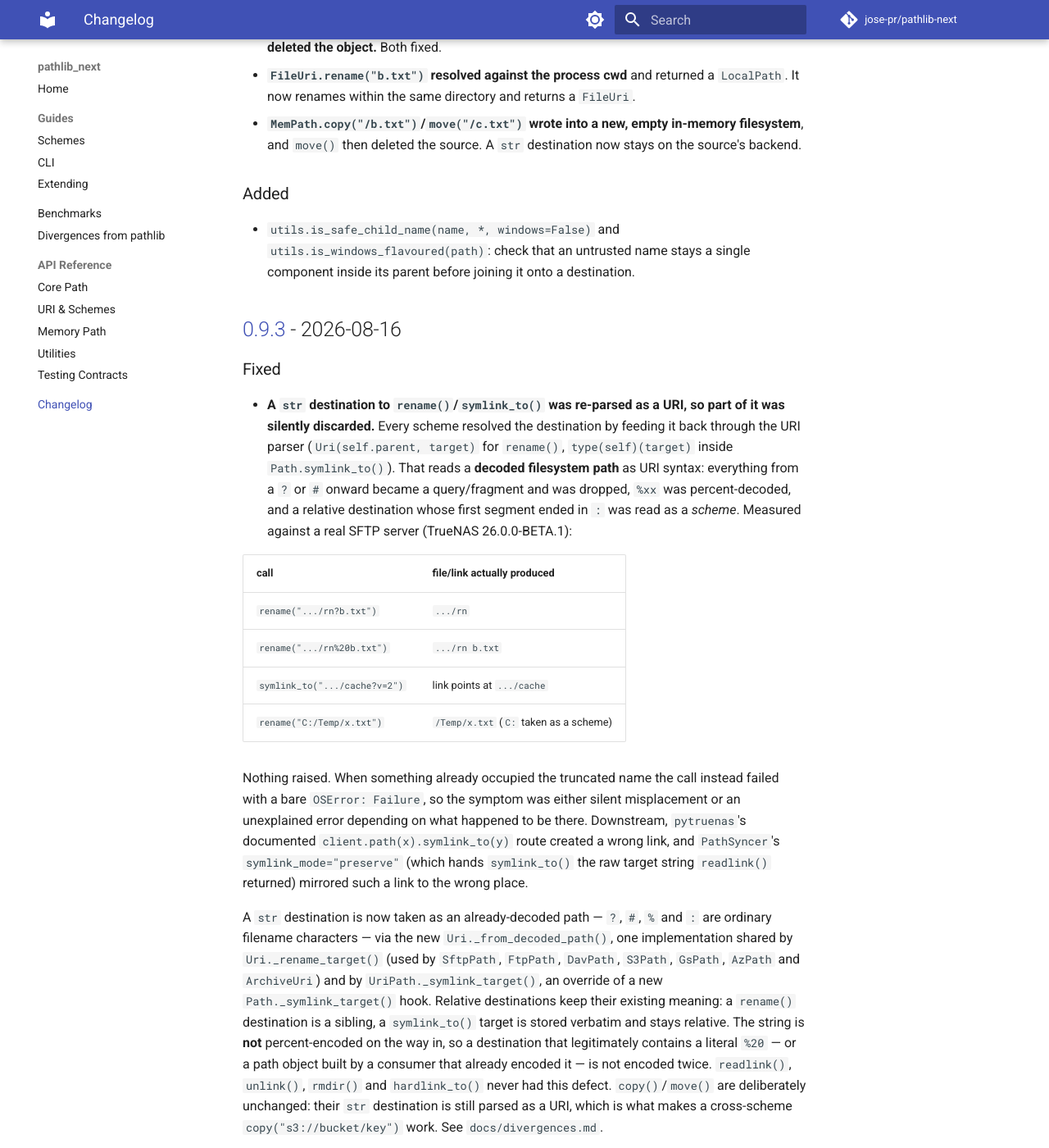
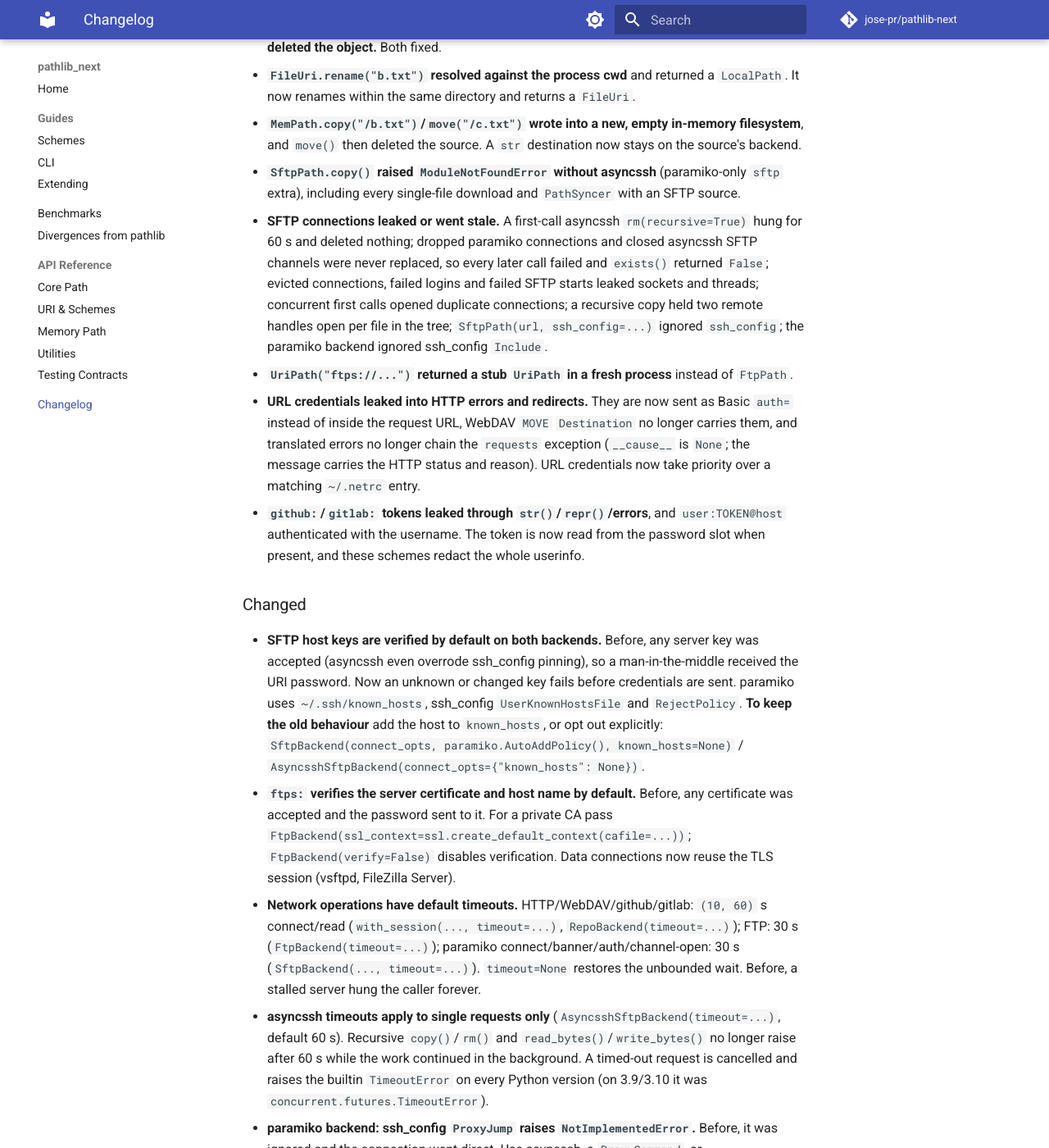
Before and after one commit to jose-pr/pathlib-next, an MkDocs documentation site: the page built from docs/changelog.md, in a window 1280 px wide and 1400 px high, scrolled down 2653 px. Shown: the whole window at 82% size. Built offline with MkDocs 1.6.1 and Material for MkDocs 9.7.7, drawn with Linux system fonts in a browser that asks for light colours; comment, search, counter and statistics services are not loaded; some of the changed text lies outside the part shown.

Commit message:
docs: document the new transport security defaults and opt-outs

```diff
--- a/CHANGELOG.md
+++ b/CHANGELOG.md
@@ -117,7 +117,67 @@ and this project adheres to [Semantic Versioning](https://semver.org/).
   in-memory filesystem**, and `move()` then deleted the source. A `str`
   destination now stays on the source's backend.
 
+- **`SftpPath.copy()` raised `ModuleNotFoundError` without asyncssh**
+  (paramiko-only `sftp` extra), including every single-file download and
+  `PathSyncer` with an SFTP source.
+- **SFTP connections leaked or went stale.** A first-call asyncssh
+  `rm(recursive=True)` hung for 60 s and deleted nothing; dropped paramiko
+  connections and closed asyncssh SFTP channels were never replaced, so every
+  later call failed and `exists()` returned `False`; evicted connections,
+  failed logins and failed SFTP starts leaked sockets and threads; concurrent
+  first calls opened duplicate connections; a recursive copy held two remote
+  handles open per file in the tree; `SftpPath(url, ssh_config=...)` ignored
+  `ssh_config`; the paramiko backend ignored ssh_config `Include`.
+- **`UriPath("ftps://...")` returned a stub `UriPath` in a fresh process**
+  instead of `FtpPath`.
+- **URL credentials leaked into HTTP errors and redirects.** They are now sent
+  as Basic `auth=` instead of inside the request URL, WebDAV `MOVE`
+  `Destination` no longer carries them, and translated errors no longer chain
+  the `requests` exception (`__cause__` is `None`; the message carries the
+  HTTP status and reason). URL credentials now take priority over a matching
+  `~/.netrc` entry.
+- **`github:`/`gitlab:` tokens leaked through `str()`/`repr()`/errors**, and
+  `user:TOKEN@host` authenticated with the username. The token is now read
+  from the password slot when present, and these schemes redact the whole
+  userinfo.
+
+### Changed
+- **SFTP host keys are verified by default on both backends.** Before, any
+  server key was accepted (asyncssh even overrode ssh_config pinning), so a
+  man-in-the-middle received the URI password. Now an unknown or changed key
+  fails before credentials are sent. paramiko uses `~/.ssh/known_hosts`,
+  ssh_config `UserKnownHostsFile` and `RejectPolicy`. **To keep the old
+  behaviour** add the host to `known_hosts`, or opt out explicitly:
+  `SftpBackend(connect_opts, paramiko.AutoAddPolicy(), known_hosts=None)` /
+  `AsyncsshSftpBackend(connect_opts={"known_hosts": None})`.
+- **`ftps:` verifies the server certificate and host name by default.**
+  Before, any certificate was accepted and the password sent to it. For a
+  private CA pass `FtpBackend(ssl_context=ssl.create_default_context(cafile=...))`;
+  `FtpBackend(verify=False)` disables verification. Data connections now reuse
+  the TLS session (vsftpd, FileZilla Server).
+- **Network operations have default timeouts.** HTTP/WebDAV/github/gitlab:
+  `(10, 60)` s connect/read (`with_session(..., timeout=...)`,
+  `RepoBackend(timeout=...)`); FTP: 30 s (`FtpBackend(timeout=...)`); paramiko
+  connect/banner/auth/channel-open: 30 s (`SftpBackend(..., timeout=...)`).
+  `timeout=None` restores the unbounded wait. Before, a stalled server hung
+  the caller forever.
+- **asyncssh timeouts apply to single requests only**
+  (`AsyncsshSftpBackend(timeout=...)`, default 60 s). Recursive
+  `copy()`/`rm()` and `read_bytes()`/`write_bytes()` no longer raise after
+  60 s while the work continued in the background. A timed-out request is
+  cancelled and raises the builtin `TimeoutError` on every Python version (on
+  3.9/3.10 it was `concurrent.futures.TimeoutError`).
+- **paramiko backend: ssh_config `ProxyJump` raises `NotImplementedError`.**
+  Before, it was ignored and the connection went direct. Use asyncssh, a
+  `ProxyCommand`, or `connect_opts["sock"]`.
+- **asyncssh `rm()`/`copy()` error callbacks run in a worker thread**, so they
+  may call ordinary path methods; a sync SFTP call made on the bridge-loop
+  thread raises `RuntimeError` instead of hanging.
+
 ### Added
+- `close()` on `SftpBackend`/`AsyncsshSftpBackend`; `FtpBackend(timeout=,
+  ssl_context=, verify=)`; `RepoBackend(timeout=)`; `utils.LRU(on_evict=...)`
+  and `LRU.discard()`.
 - `utils.is_safe_child_name(name, *, windows=False)` and
   `utils.is_windows_flavoured(path)`: check that an untrusted name stays a
   single component inside its parent before joining it onto a destination.
```
Also changed, not shown: docs/divergences.md (+1 -0 lines), docs/guides/schemes.md (+23 -4 lines), src/pathlib_next/AGENTS.md (+22 -1 lines).
